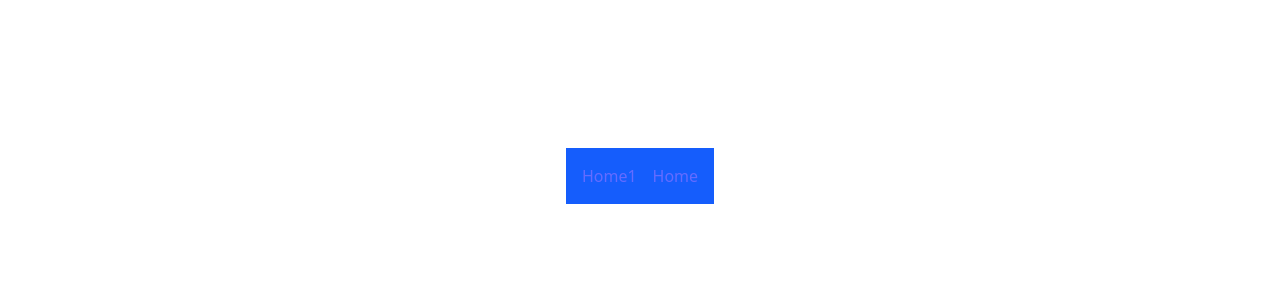
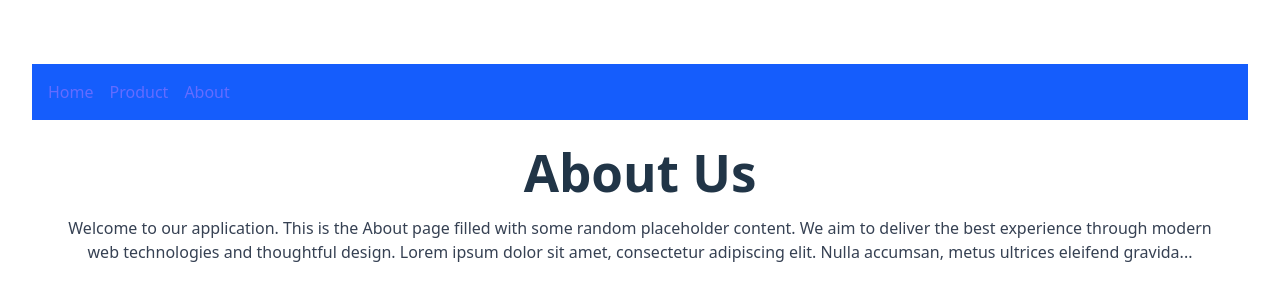
Before and after one commit to saeed-ghadiri/dekamond, a React (Vite) app: page /about in a window 1280 px wide. Before the commit this address had no page. Shown: the part 224-524 px from the top of the page. Built offline with nearby package versions, Linux system fonts and the light colour scheme.

Commit message:
add product & about pages

```diff
--- a/src/App.tsx
+++ b/src/App.tsx
@@ -1,6 +1,7 @@
 import './App.css'
 import { Routes, Route, Link } from 'react-router-dom'
-import Home from './pages/Home'
+import {Home, Product, About} from './pages'
+
 
 function App() {
 
@@ -8,13 +9,15 @@ function App() {
     <>
           <div>
       <nav className="bg-blue-600 text-white p-4 flex gap-4">
-        <Link to="/">Home1</Link>
-        <Link to="/home">Home</Link>
+        <Link to="/">Home</Link>
+        <Link to="/product">Product</Link>
+        <Link to="/about">About</Link>
       </nav>
 
       <Routes>
         <Route path="/" element={<h1 className="p-6 text-xl">Welcome to Home Page</h1>} />
-        <Route path="/home" element={<Home />} />
+        <Route path="/product" element={<Product />}  />
+        <Route path="/about" element={<About />} />
       </Routes>
     </div>
     </>
--- /dev/null
+++ b/src/pages/About.tsx
@@ -0,0 +1,16 @@
+import React from 'react'
+
+const About = () => {
+  return (
+    <div className="p-6">
+      <h1 className="text-3xl font-bold mb-4">About Us</h1>
+      <p className="text-gray-700">
+        Welcome to our application. This is the About page filled with some random placeholder content.
+        We aim to deliver the best experience through modern web technologies and thoughtful design.
+        Lorem ipsum dolor sit amet, consectetur adipiscing elit. Nulla accumsan, metus ultrices eleifend gravida...
+      </p>
+    </div>
+  )
+}
+
+export default About
--- /dev/null
+++ b/src/pages/Product.tsx
@@ -0,0 +1,15 @@
+import React from 'react'
+
+const Product = () => {
+  return (
+    <div className="p-6">
+      <h1 className="text-3xl font-bold mb-4">Our Products</h1>
+      <p className="text-gray-700">
+        Here you'll find a selection of our top-selling products. From high-tech gadgets to everyday essentials,
+        we've got something for everyone. Browse around and discover what we have to offer!
+      </p>
+    </div>
+  )
+}
+
+export default Product
--- /dev/null
+++ b/src/pages/index.ts
@@ -0,0 +1,3 @@
+export { default as Home } from "./Home";
+export { default as Product } from "./Product";
+export { default as About } from "./About";
```
